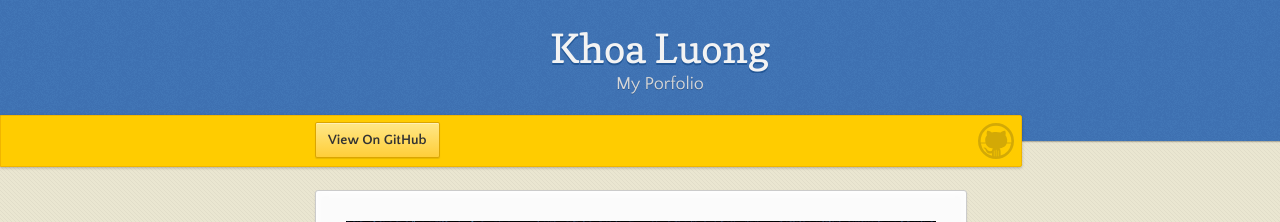
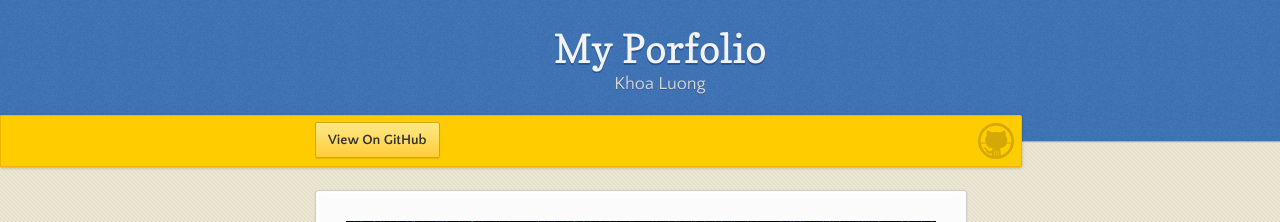
Before and after one commit to kevinluong510/kevinluong510.github.io, a Jekyll site: the page built from index.md, in a window 1280 px wide. Shown: the top 222 px of the page. Built offline with Jekyll 4.4.1, drawn with Linux system fonts in a browser that asks for light colours; our own code applies the rules of GitHub Pages for plain Markdown files.

```diff
--- a/_config.yml
+++ b/_config.yml
@@ -1,5 +1,5 @@
-title: Khoa Luong
-description: My Porfolio
+title: My Porfolio
+description: Khoa Luong
 show_downloads: false
 google_analytics:
 theme: jekyll-theme-leap-day
```
